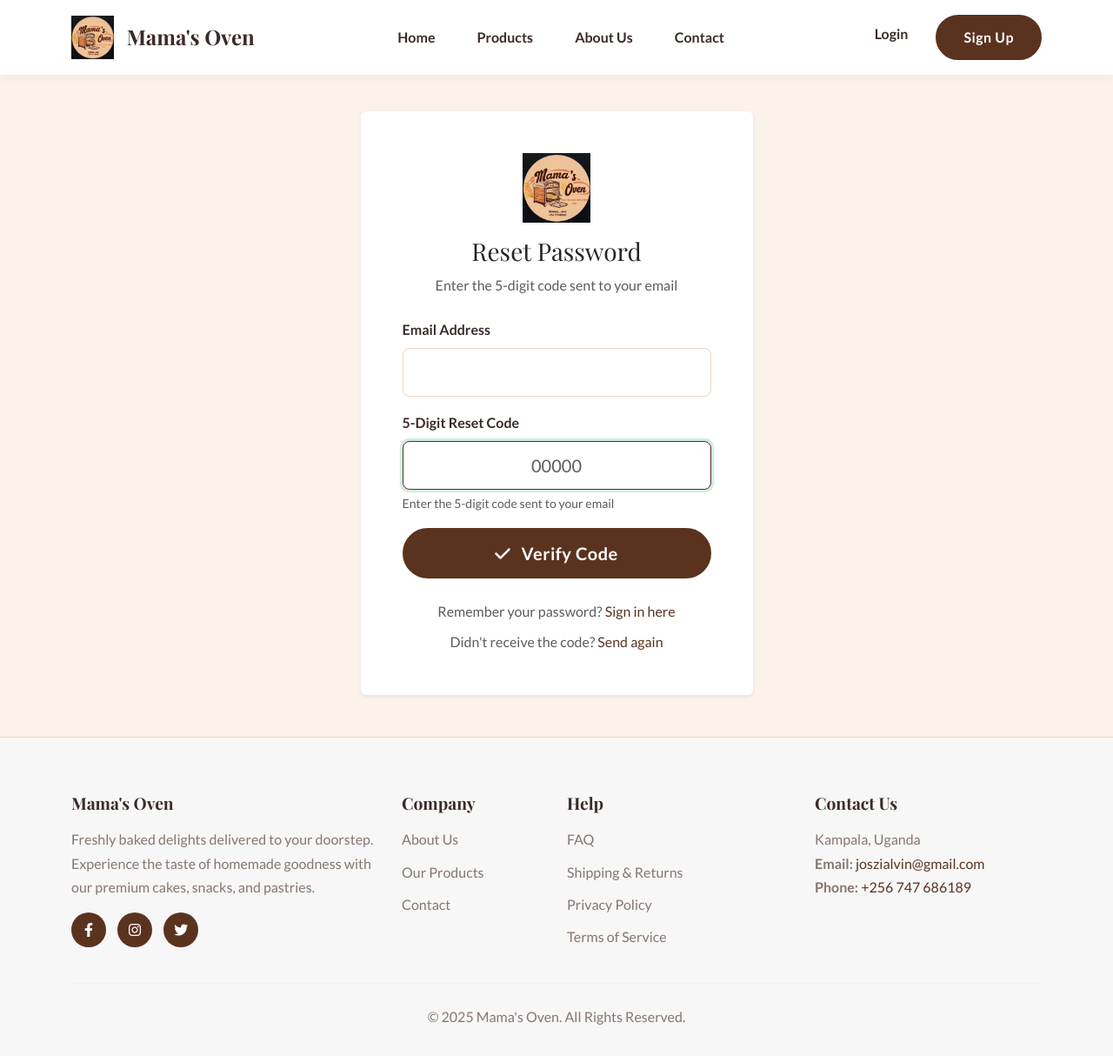
After one commit to Aijuka-Josbert/mamoven1, a PHP site: page /mamaove1/auth/reset_password.php in a window 1280 px wide. The commit adds this page. Shown: the whole page at 87% size. Run offline with PHP 8.4, Linux system fonts and the light colour scheme; some libraries are stand-ins or nearby versions.

Commit message:
fogot_password

```diff
--- /dev/null
+++ b/auth/reset_password.php
@@ -0,0 +1,204 @@
+<?php
+$page_title = 'Reset Password';
+include_once __DIR__ . '/../includes/header.php';
+
+// Redirect if already logged in
+if (isset($_SESSION['user_id'])) {
+    header('Location: ../index.php');
+    exit;
+}
+
+$error = '';
+$success = '';
+$show_password_form = false;
+$email = '';
+
+if ($_SERVER['REQUEST_METHOD'] === 'POST') {
+    if (isset($_POST['verify_code'])) {
+        // Step 1: Verify the reset code
+        $reset_code = trim($_POST['reset_code'] ?? '');
+        $email = trim($_POST['email'] ?? '');
+
+        if (empty($reset_code) || empty($email)) {
+            $error = 'Please fill in all fields.';
+        } else {
+            try {
+                // Check if code is valid and not expired
+                $stmt = $pdo->prepare("SELECT pr.user_id, u.full_name FROM password_resets pr
+                                     JOIN users u ON pr.user_id = u.id
+                                     WHERE pr.email = ? AND pr.reset_code = ? AND pr.expires_at > NOW()");
+                $stmt->execute([$email, $reset_code]);
+                $reset_data = $stmt->fetch();
+
+                if ($reset_data) {
+                    $show_password_form = true;
+                    $_SESSION['reset_user_id'] = $reset_data['user_id'];
+                    $_SESSION['reset_email'] = $email;
+                } else {
+                    $error = 'Invalid or expired reset code. Please try again.';
+                }
+            } catch (PDOException $e) {
+                $error = 'A database error occurred. Please try again later.';
+                error_log('Database error in reset password verification: ' . $e->getMessage());
+            }
+        }
+    } elseif (isset($_POST['reset_password'])) {
+        // Step 2: Reset the password
+        $new_password = $_POST['new_password'] ?? '';
+        $confirm_password = $_POST['confirm_password'] ?? '';
+
+        if (!isset($_SESSION['reset_user_id']) || !isset($_SESSION['reset_email'])) {
+            $error = 'Session expired. Please start the password reset process again.';
+        } elseif (empty($new_password) || empty($confirm_password)) {
+            $error = 'Please fill in all fields.';
+            $show_password_form = true;
+        } elseif (strlen($new_password) < 8) {
+            $error = 'Password must be at least 8 characters long.';
+            $show_password_form = true;
+        } elseif (!preg_match('/[A-Z]/', $new_password)) {
+            $error = 'Password must contain at least one uppercase letter.';
+            $show_password_form = true;
+        } elseif (!preg_match('/[!@#$%^&*(),.?":{}|<>]/', $new_password)) {
+            $error = 'Password must contain at least one special character (!@#$%^&*(),.?":{}|<>).';
+            $show_password_form = true;
+        } elseif ($new_password !== $confirm_password) {
+            $error = 'Passwords do not match.';
+            $show_password_form = true;
+        } else {
+            try {
+                // Update password
+                $hashed_password = password_hash($new_password, PASSWORD_DEFAULT);
+                $stmt = $pdo->prepare("UPDATE users SET password = ? WHERE id = ?");
+                $stmt->execute([$hashed_password, $_SESSION['reset_user_id']]);
+
+                // Delete the used reset code
+                $stmt = $pdo->prepare("DELETE FROM password_resets WHERE email = ?");
+                $stmt->execute([$_SESSION['reset_email']]);
+
+                // Clear session variables
+                unset($_SESSION['reset_user_id']);
+                unset($_SESSION['reset_email']);
+
+                $success = 'Your password has been reset successfully. You can now log in with your new password.';
+            } catch (PDOException $e) {
+                $error = 'Failed to reset password. Please try again.';
+                error_log('Database error in password reset: ' . $e->getMessage());
+                $show_password_form = true;
+            }
+        }
+    }
+}
+
+// Check if we have session data to show password form
+if (isset($_SESSION['reset_user_id']) && isset($_SESSION['reset_email']) && !$show_password_form && empty($success)) {
+    $show_password_form = true;
+    $email = $_SESSION['reset_email'];
+}
+?>
+
+<div class="container my-5">
+    <div class="row justify-content-center">
+        <div class="col-md-6 col-lg-5">
+            <div class="card shadow-sm border-0">
+                <div class="card-body p-5">
+                    <div class="text-center mb-4">
+                        <img src="../assets/images/logo.jpeg" alt="Logo" style="height: 80px;" class="mb-3">
+                        <h2 class="card-title h3">Reset Password</h2>
+                        <p class="text-muted">
+                            <?php echo $show_password_form ? 'Enter your new password' : 'Enter the 5-digit code sent to your email'; ?>
+                        </p>
+                    </div>
+
+                    <?php if (!empty($success)): ?>
+                        <div class="alert alert-success" role="alert">
+                            <?php echo htmlspecialchars($success); ?>
+                            <div class="mt-3 text-center">
+                                <a href="login.php" class="btn btn-primary">
+                                    <i class="fas fa-sign-in-alt me-2"></i> Sign In Now
+                                </a>
+                            </div>
+                        </div>
+                    <?php endif; ?>
+
+                    <?php if (!empty($error)): ?>
+                        <div class="alert alert-danger" role="alert">
+                            <?php echo htmlspecialchars($error); ?>
+                        </div>
+                    <?php endif; ?>
+
+                    <?php if (empty($success)): ?>
+                        <?php if (!$show_password_form): ?>
+                            <!-- Step 1: Verify reset code -->
+                            <form method="POST">
+                                <div class="mb-3">
+                                    <label for="email" class="form-label">Email Address</label>
+                                    <input type="email" class="form-control form-control-lg" id="email" name="email"
+                                           value="<?php echo htmlspecialchars($email); ?>" required>
+                                </div>
+
+                                <div class="mb-3">
+                                    <label for="reset_code" class="form-label">5-Digit Reset Code</label>
+                                    <input type="text" class="form-control form-control-lg text-center" id="reset_code" name="reset_code"
+                                           maxlength="5" pattern="[0-9]{5}" placeholder="00000" required autofocus>
+                                    <div class="form-text">Enter the 5-digit code sent to your email</div>
+                                </div>
+
+                                <div class="d-grid mb-3">
+                                    <button type="submit" name="verify_code" class="btn btn-primary btn-lg">
+                                        <i class="fas fa-check me-2"></i> Verify Code
+                                    </button>
+                                </div>
+                            </form>
+                        <?php else: ?>
+                            <!-- Step 2: Set new password -->
+                            <form method="POST">
+                                <div class="mb-3">
+                                    <label for="new_password" class="form-label">New Password</label>
+                                    <input type="password" class="form-control form-control-lg" id="new_password" name="new_password" required>
+                                    <div class="form-text">Minimum 8 characters, 1 uppercase letter, 1 special character</div>
+                                </div>
+
+                                <div class="mb-3">
+                                    <label for="confirm_password" class="form-label">Confirm New Password</label>
+                                    <input type="password" class="form-control form-control-lg" id="confirm_password" name="confirm_password" required>
+                                </div>
+
+                                <div class="d-grid mb-3">
+                                    <button type="submit" name="reset_password" class="btn btn-primary btn-lg">
+                                        <i class="fas fa-key me-2"></i> Reset Password
+                                    </button>
+                                </div>
+                            </form>
+                        <?php endif; ?>
+                    <?php endif; ?>
+
+                    <div class="text-center mt-4">
+                        <p class="mb-0 text-muted">
+                            Remember your password?
+                            <a href="login.php">Sign in here</a>
+                        </p>
+                        <p class="mb-0 text-muted mt-2">
+                            Didn't receive the code?
+                            <a href="forgot_password.php">Send again</a>
+                        </p>
+                    </div>
+                </div>
+            </div>
+        </div>
+    </div>
+</div>
+
+<script>
+// Auto-format reset code input
+document.getElementById('reset_code')?.addEventListener('input', function(e) {
+    // Only allow numbers
+    this.value = this.value.replace(/[^0-9]/g, '');
+
+    // Limit to 5 digits
+    if (this.value.length > 5) {
+        this.value = this.value.slice(0, 5);
+    }
+});
+</script>
+
+<?php include_once __DIR__ . '/../includes/footer.php'; ?>
--- a/includes/header.php
+++ b/includes/header.php
@@ -21,7 +21,7 @@ function asset_url($path) {
     <!-- Stylesheets -->
     <link href="https://cdn.jsdelivr.net/npm/bootstrap@5.3.2/dist/css/bootstrap.min.css" rel="stylesheet">
     <link rel="stylesheet" href="https://cdnjs.cloudflare.com/ajax/libs/font-awesome/6.4.2/css/all.min.css">
-    <link rel="stylesheet" href="./assets/css/style.css">
+    <link rel="stylesheet" href="<?php echo BASE_URL; ?>/assets/css/style.css">
     <script src="https://code.jquery.com/jquery-3.7.1.min.js"></script>
 
     <!-- Global JS variables -->
```
Also changed, not shown: auth/forgot_password.php (added, +161 -0 lines), auth/login.php (+5 -2 lines), auth/register.php (+27 -19 lines), database/schema.sql (+16 -0 lines), assets/images/prod_68af2ae6aab769.98418258_ fl.png (added).
